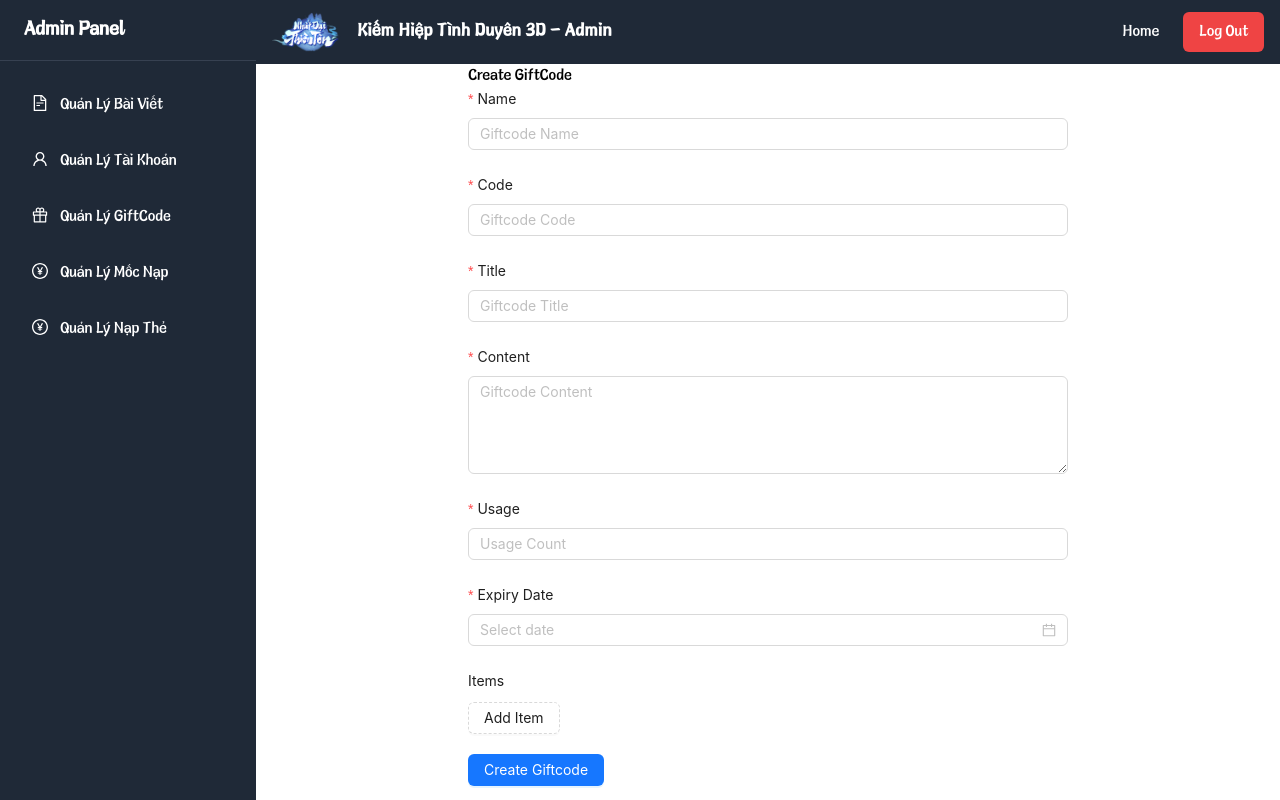
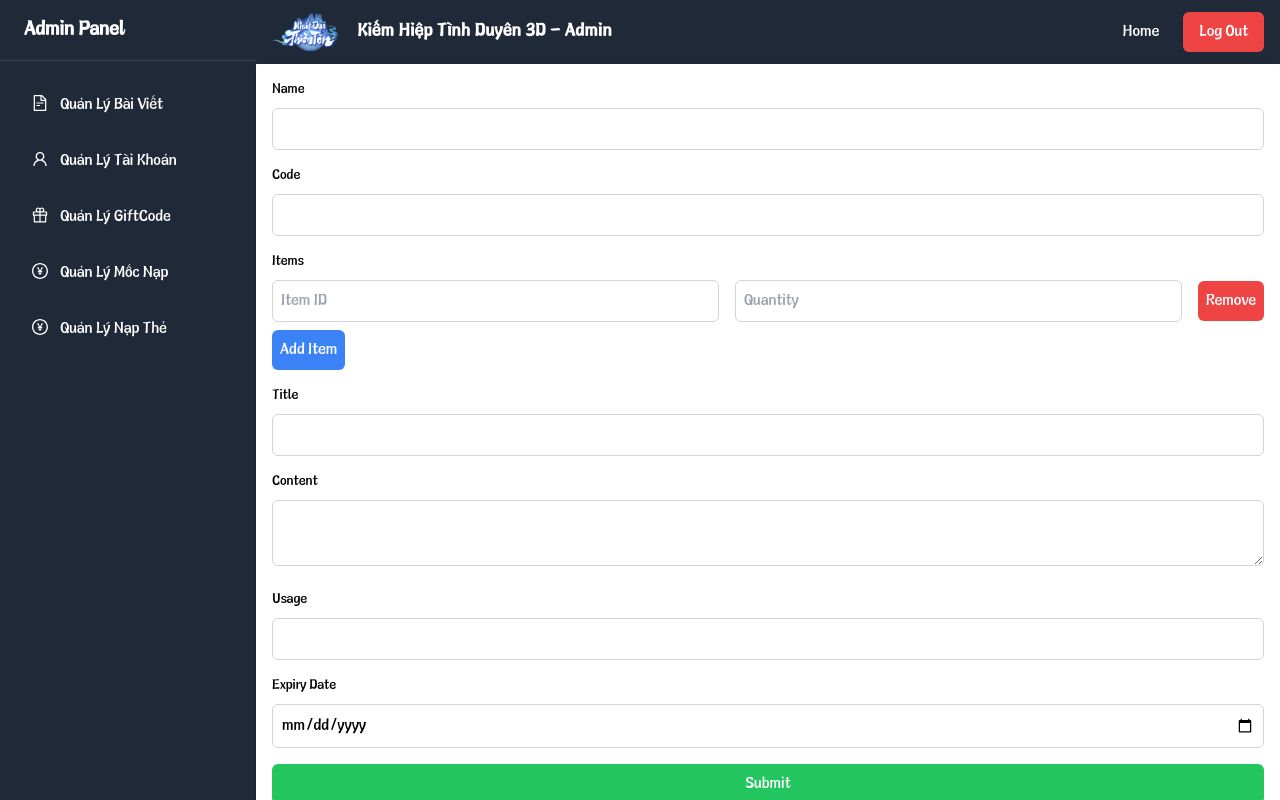
Before and after one commit to socktow/kiemhieptinhduyen-3D, a React (Create React App) app: page /admin/giftcode/create in a window 1280 px wide. Built offline with nearby package versions, Linux system fonts and the light colour scheme.

Commit message:
giftcode

```diff
--- a/src/Layouts/AdminLayout/Account/AccountCRUD.jsx
+++ b/src/Layouts/AdminLayout/Account/AccountCRUD.jsx
@@ -65,7 +65,7 @@ const AccountCRUD = () => {
         )
       );
       setEditingUser(null);
-      setUserDetails(null); // Clear userDetails after saving changes
+      setUserDetails(null);
     } catch {
       setError("Failed to update user.");
     }
@@ -83,9 +83,9 @@ const AccountCRUD = () => {
   };
 
   const handleEditClick = (user) => {
-    setUserId(user.userid); // Set the user ID to be used for fetching details
+    setUserId(user.userid);
     setEditForm({ ...user });
-    setEditingUser(user.userid); // Set the user ID that is being edited
+    setEditingUser(user.userid);
   };
 
   return (
--- a/src/Layouts/AdminLayout/GiftCode/GiftCodeCreate.jsx
+++ b/src/Layouts/AdminLayout/GiftCode/GiftCodeCreate.jsx
@@ -1,141 +1,190 @@
 import React, { useState } from "react";
-import { Form, Input, Button, DatePicker, Space, message } from "antd";
 import api from "../_Api/api";
 
-const GiftCodeCreate = () => {
-  const [form] = Form.useForm();
-  const [items, setItems] = useState([]);
+const GiftcodeForm = () => {
+  const [formData, setFormData] = useState({
+    name: "",
+    code: "",
+    items: [{ itemId: "", quantity: "" }],
+    title: "",
+    content: "",
+    usage: "",
+    expiryDate: "",
+  });
+
+  const handleInputChange = (field, value) => {
+    setFormData({
+      ...formData,
+      [field]: value,
+    });
+  };
+
+  const handleItemChange = (index, field, value) => {
+    const updatedItems = [...formData.items];
+    updatedItems[index][field] = value;
+    setFormData({ ...formData, items: updatedItems });
+  };
+
   const addItem = () => {
-    setItems([...items, { itemId: "", quantity: "" }]);
+    setFormData((prevState) => ({
+      ...prevState,
+      items: [...prevState.items, { itemId: "", quantity: "" }],
+    }));
   };
+
   const removeItem = (index) => {
-    setItems(items.filter((_, idx) => idx !== index));
+    setFormData((prevState) => ({
+      ...prevState,
+      items: prevState.items.filter((_, i) => i !== index),
+    }));
   };
-  const handleItemChange = (index, field, value) => {
-    const updatedItems = [...items];
-    updatedItems[index][field] = value;
-    setItems(updatedItems);
-  };
-  const onFinish = async (values) => {
+
+  const handleSubmit = async (e) => {
+    e.preventDefault();
+    const formattedData = {
+      name: formData.name,
+      code: formData.code,
+      title: formData.title,
+      content: formData.content,
+      usage: parseInt(formData.usage),
+      items: formData.items.map((item) => ({
+        itemId: item.itemId,
+        quantity: parseInt(item.quantity),
+      })),
+      expiryDate: formData.expiryDate,
+    };
     try {
-      const { name, code, title, usage, content, expiryDate } = values;
-      const payload = {
-        name,
-        code,
-        title,
-        usage: parseInt(usage, 10),
-        content,
-        expiryDate: expiryDate.toISOString(),
-        items: Array.isArray(items)
-          ? items.map((item) => ({
-              itemId: parseInt(item.itemId, 10),
-              quantity: parseInt(item.quantity, 10),
-            }))
-          : [],
-      };
-
-      await api.taoGiftcode(payload);
-      message.success("Giftcode created successfully!");
-      form.resetFields();
-      setItems([]);
+      const response = await api.taoGiftcode(formattedData);
+      console.log("Giftcode created successfully:", response);
+      alert("Giftcode created successfully!");
     } catch (error) {
-      message.error(error.response?.data?.message || "Failed to create giftcode");
+      console.error("Error creating giftcode:", error);
+      alert("Failed to create giftcode");
     }
   };
 
   return (
-    <div style={{ maxWidth: "600px", margin: "0 auto" }}>
-      <h2>Create GiftCode</h2>
-      <Form form={form} layout="vertical" onFinish={onFinish}>
-        <Form.Item
-          name="name"
-          label="Name"
-          rules={[{ required: true, message: "Please enter the name" }]}
-        >
-          <Input placeholder="Giftcode Name" />
-        </Form.Item>
+    <form onSubmit={handleSubmit} className="p-4 bg-white shadow rounded-md">
+      <div className="mb-4">
+        <label className="block text-sm font-medium mb-2">Name</label>
+        <input
+          type="text"
+          value={formData.name}
+          onChange={(e) => handleInputChange("name", e.target.value)}
+          className="w-full p-2 border border-gray-300 rounded-md"
+          required
+        />
+      </div>
 
-        <Form.Item
-          name="code"
-          label="Code"
-          rules={[{ required: true, message: "Please enter the code" }]}
-        >
-          <Input placeholder="Giftcode Code" />
-        </Form.Item>
+      <div className="mb-4">
+        <label className="block text-sm font-medium mb-2">Code</label>
+        <input
+          type="text"
+          value={formData.code}
+          onChange={(e) => handleInputChange("code", e.target.value)}
+          className="w-full p-2 border border-gray-300 rounded-md"
+          required
+        />
+      </div>
 
-        <Form.Item
-          name="title"
-          label="Title"
-          rules={[{ required: true, message: "Please enter the title" }]}
-        >
-          <Input placeholder="Giftcode Title" />
-        </Form.Item>
-
-        <Form.Item
-          name="content"
-          label="Content"
-          rules={[{ required: true, message: "Please enter the content" }]}
-        >
-          <Input.TextArea placeholder="Giftcode Content" rows={4} />
-        </Form.Item>
-
-        <Form.Item
-          name="usage"
-          label="Usage"
-          rules={[{ required: true, message: "Please enter the usage count" }]}
-        >
-          <Input type="number" placeholder="Usage Count" />
-        </Form.Item>
-
-        <Form.Item
-          name="expiryDate"
-          label="Expiry Date"
-          rules={[{ required: true, message: "Please select the expiry date" }]}
-        >
-          <DatePicker showTime style={{ width: "100%" }} />
-        </Form.Item>
-
-        <div>
-          <h4>Items</h4>
-          {items.map((item, index) => (
-            <Space key={index} style={{ marginBottom: "10px" }}>
-              <Input
+      <div className="mb-4">
+        <label className="block text-sm font-medium mb-2">Items</label>
+        {Array.isArray(formData.items) && formData.items.length > 0 ? (
+          formData.items.map((item, index) => (
+            <div key={index} className="flex items-center gap-4 mt-2">
+              <input
+                type="number"
                 placeholder="Item ID"
                 value={item.itemId}
                 onChange={(e) =>
                   handleItemChange(index, "itemId", e.target.value)
                 }
+                className="w-1/2 p-2 border border-gray-300 rounded-md"
+                required
               />
-              <Input
+              <input
+                type="number"
                 placeholder="Quantity"
-                type="number"
                 value={item.quantity}
                 onChange={(e) =>
                   handleItemChange(index, "quantity", e.target.value)
                 }
+                className="w-1/2 p-2 border border-gray-300 rounded-md"
+                required
               />
-              <Button type="danger" onClick={() => removeItem(index)}>
+              <button
+                type="button"
+                onClick={() => removeItem(index)}
+                className="p-2 bg-red-500 text-white rounded-md"
+              >
                 Remove
-              </Button>
-            </Space>
-          ))}
-          <Button type="dashed" onClick={addItem} style={{ marginTop: "10px" }}>
-            Add Item
-          </Button>
-        </div>
+              </button>
+            </div>
+          ))
+        ) : (
+          <p className="text-gray-500">No items added yet.</p>
+        )}
 
-        <Form.Item>
-          <Button
-            type="primary"
-            htmlType="submit"
-            style={{ marginTop: "20px" }}
-          >
-            Create Giftcode
-          </Button>
-        </Form.Item>
-      </Form>
-    </div>
+        <button
+          type="button"
+          onClick={addItem}
+          className="mt-2 p-2 bg-blue-500 text-white rounded-md"
+        >
+          Add Item
+        </button>
+      </div>
+
+      <div className="mb-4">
+        <label className="block text-sm font-medium mb-2">Title</label>
+        <input
+          type="text"
+          value={formData.title}
+          onChange={(e) => handleInputChange("title", e.target.value)}
+          className="w-full p-2 border border-gray-300 rounded-md"
+          required
+        />
+      </div>
+
+      <div className="mb-4">
+        <label className="block text-sm font-medium mb-2">Content</label>
+        <textarea
+          value={formData.content}
+          onChange={(e) => handleInputChange("content", e.target.value)}
+          className="w-full p-2 border border-gray-300 rounded-md"
+          required
+        ></textarea>
+      </div>
+
+      <div className="mb-4">
+        <label className="block text-sm font-medium mb-2">Usage</label>
+        <input
+          type="number"
+          value={formData.usage}
+          onChange={(e) => handleInputChange("usage", e.target.value)}
+          className="w-full p-2 border border-gray-300 rounded-md"
+          required
+        />
+      </div>
+
+      <div className="mb-4">
+        <label className="block text-sm font-medium mb-2">Expiry Date</label>
+        <input
+          type="date"
+          value={formData.expiryDate}
+          onChange={(e) => handleInputChange("expiryDate", e.target.value)}
+          className="w-full p-2 border border-gray-300 rounded-md"
+          required
+        />
+      </div>
+
+      <button
+        type="submit"
+        className="w-full p-2 bg-green-500 text-white rounded-md"
+      >
+        Submit
+      </button>
+    </form>
   );
 };
 
-export default GiftCodeCreate;
+export default GiftcodeForm;
--- /dev/null
+++ b/src/Layouts/AdminLayout/_Api/apiCall.js
@@ -0,0 +1,36 @@
+// apiCall.js
+import axios from "axios";
+
+const BASE_URL = "http://localhost:4000";
+
+const apiCall = async (endpoint, data = {}, method = "POST", headers = {}) => {
+  try {
+    const token = localStorage.getItem("token");
+    if (token) {
+      headers["token"] = token;
+    }
+    const isFormData = data instanceof FormData;
+    const config = {
+      headers: {
+        ...headers,
+        ...(isFormData ? { "Content-Type": "multipart/form-data" } : {}),
+      },
+    };
+    let response;
+    if (method === "POST") {
+      response = await axios.post(`${BASE_URL}/${endpoint}`, data, config);
+    } else if (method === "GET") {
+      response = await axios.get(`${BASE_URL}/${endpoint}`, { headers });
+    } else if (method === "PATCH") {
+      response = await axios.patch(`${BASE_URL}/${endpoint}`, data, config);
+    } else if (method === "DELETE") {
+      response = await axios.delete(`${BASE_URL}/${endpoint}`, { headers });
+    }
+    return response.data;
+  } catch (error) {
+    console.error(`Error with ${endpoint}:`, error.response?.data || error.message);
+    throw error;
+  }
+};
+
+export default apiCall;
```
Also changed, not shown: src/Layouts/AdminLayout/_Api/api.js (+2 -33 lines).
